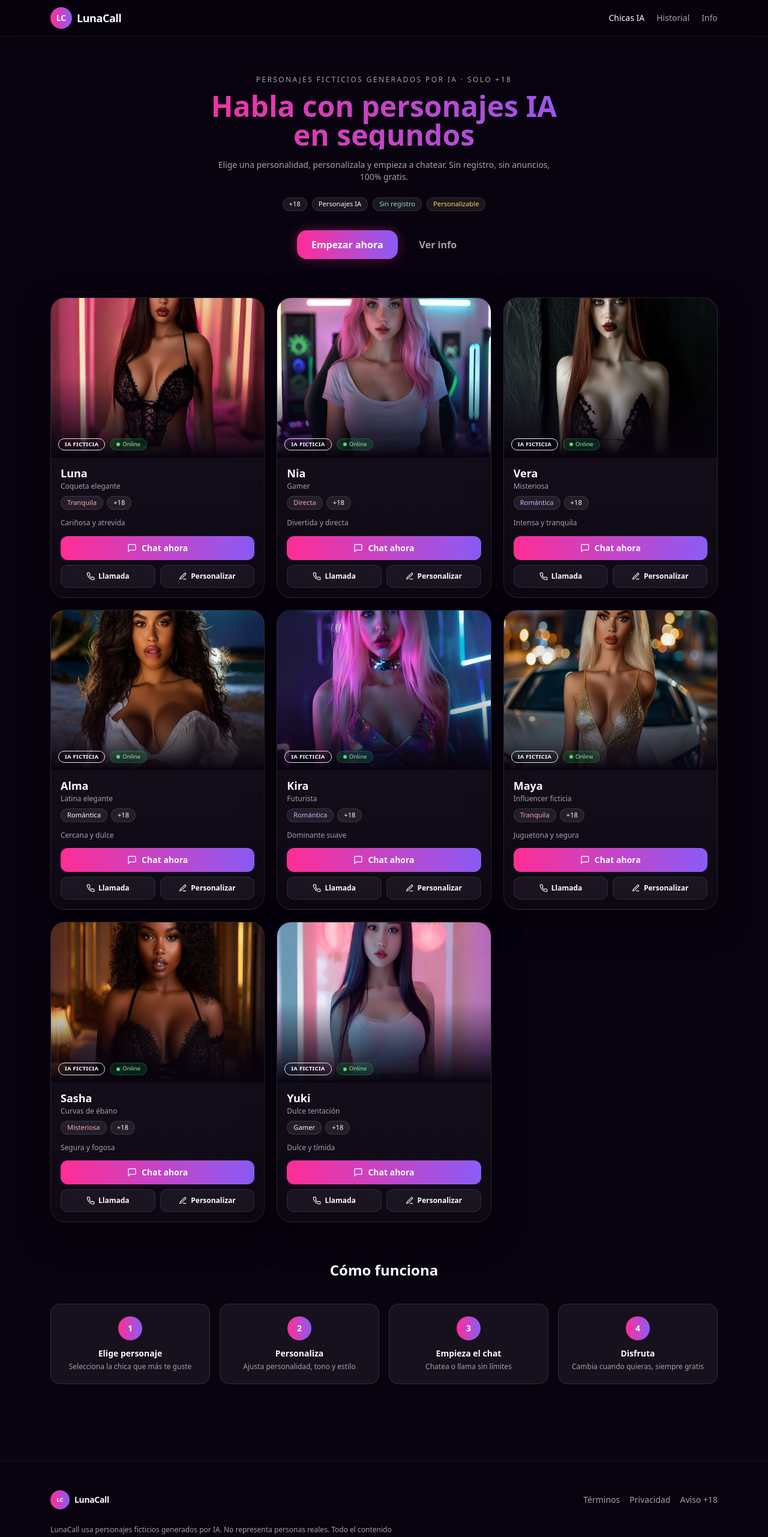
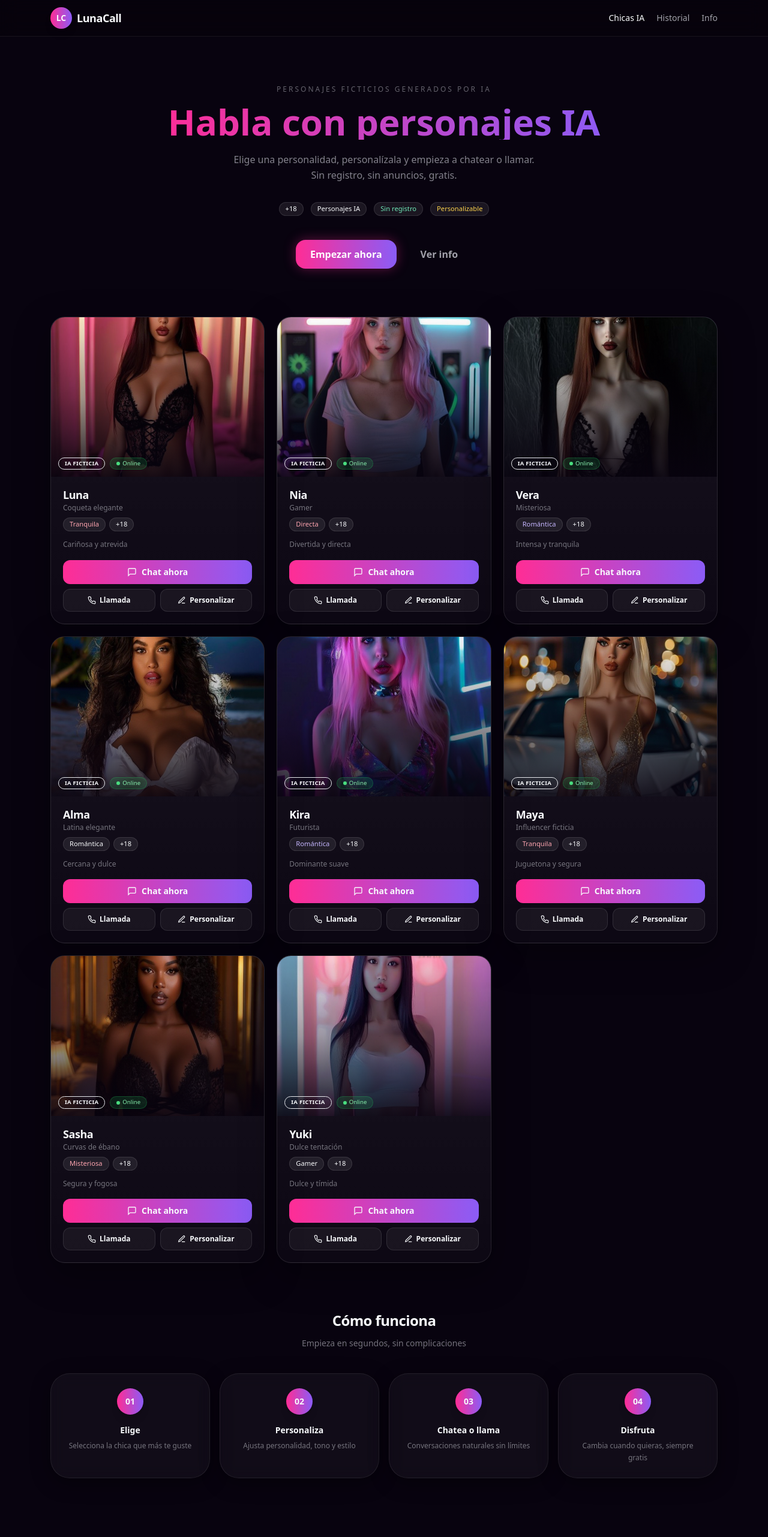
Before and after one commit to 3737631/luciaia, a Next.js app: page /girls in a window 1280 px wide. Shown: the top 2563 px of the page at 60% size. Built offline with nearby package versions, Linux system fonts and the light colour scheme.

Commit message:
feat: full redesign - glassmorphism, cleaner layout, premium cards

```diff
--- a/src/app/girls/page.tsx
+++ b/src/app/girls/page.tsx
@@ -10,24 +10,24 @@ export default function GirlsPage() {
     <>
       <Header />
       <main className="mx-auto max-w-6xl px-5">
-        <section className="py-16 text-center">
-          <p className="mb-3 text-xs uppercase tracking-[0.2em] text-muted">
-            Personajes ficticios generados por IA · Solo +18
+        <section className="py-20 text-center">
+          <p className="mb-4 text-xs uppercase tracking-[0.25em] text-muted/60">
+            Personajes ficticios generados por IA
           </p>
-          <h1 className="mx-auto max-w-3xl text-4xl font-extrabold leading-tight gradient-text sm:text-5xl">
-            Habla con personajes IA<br />en segundos
+          <h1 className="mx-auto max-w-3xl text-5xl font-extrabold leading-[1.1] gradient-text sm:text-6xl">
+            Habla con personajes IA
           </h1>
-          <p className="mx-auto mt-4 max-w-xl text-sm text-muted">
-            Elige una personalidad, personalízala y empieza a chatear.
-            Sin registro, sin anuncios, 100% gratis.
+          <p className="mx-auto mt-5 max-w-lg text-base text-muted/80 leading-relaxed">
+            Elige una personalidad, personalízala y empieza a chatear o llamar.
+            Sin registro, sin anuncios, gratis.
           </p>
-          <div className="mt-6 flex flex-wrap items-center justify-center gap-2">
+          <div className="mt-8 flex flex-wrap items-center justify-center gap-3">
             <span className="chip bg-pink-500/15 text-pink-300 border-pink-500/25">+18</span>
             <span className="chip bg-purple-500/15 text-purple-300 border-purple-500/25">Personajes IA</span>
             <span className="chip bg-emerald-500/15 text-emerald-300 border-emerald-500/25">Sin registro</span>
             <span className="chip bg-amber-500/15 text-amber-300 border-amber-500/25">Personalizable</span>
           </div>
-          <div className="mt-8 flex flex-col items-center justify-center gap-3 sm:flex-row">
+          <div className="mt-10 flex flex-col items-center justify-center gap-4 sm:flex-row">
             <a href="#girls">
               <NeonButton>Empezar ahora</NeonButton>
             </a>
@@ -45,21 +45,22 @@ export default function GirlsPage() {
           </div>
         </section>
 
-        <section className="py-16">
-          <h2 className="mb-10 text-center text-2xl font-bold">Cómo funciona</h2>
+        <section className="py-20">
+          <h2 className="mb-3 text-center text-2xl font-bold tracking-tight">Cómo funciona</h2>
+          <p className="mb-10 text-center text-sm text-muted/70">Empieza en segundos, sin complicaciones</p>
           <div className="grid grid-cols-2 gap-4 sm:grid-cols-4">
             {[
-              { n: "1", t: "Elige personaje", d: "Selecciona la chica que más te guste" },
-              { n: "2", t: "Personaliza", d: "Ajusta personalidad, tono y estilo" },
-              { n: "3", t: "Empieza el chat", d: "Chatea o llama sin límites" },
-              { n: "4", t: "Disfruta", d: "Cambia cuando quieras, siempre gratis" },
+              { n: "01", t: "Elige", d: "Selecciona la chica que más te guste" },
+              { n: "02", t: "Personaliza", d: "Ajusta personalidad, tono y estilo" },
+              { n: "03", t: "Chatea o llama", d: "Conversaciones naturales sin límites" },
+              { n: "04", t: "Disfruta", d: "Cambia cuando quieras, siempre gratis" },
             ].map((s) => (
-              <div key={s.n} className="rounded-2xl card-surface p-5 text-center">
-                <div className="mx-auto mb-3 flex h-10 w-10 items-center justify-center rounded-full gradient-btn text-sm font-bold">
+              <div key={s.n} className="glass glass-hover rounded-xl3 p-6 text-center">
+                <div className="mx-auto mb-4 flex h-11 w-11 items-center justify-center rounded-full gradient-btn text-sm font-bold shadow-lg shadow-pink-500/25">
                   {s.n}
                 </div>
-                <p className="mb-1 text-sm font-semibold">{s.t}</p>
-                <p className="text-xs text-muted">{s.d}</p>
+                <p className="mb-1.5 text-sm font-semibold">{s.t}</p>
+                <p className="text-xs text-muted/70 leading-relaxed">{s.d}</p>
               </div>
             ))}
           </div>
--- a/src/app/globals.css
+++ b/src/app/globals.css
@@ -28,6 +28,33 @@ body::before {
 .card-surface {
   background: rgba(255, 255, 255, 0.06);
   border: 1px solid rgba(255, 255, 255, 0.12);
+  backdrop-filter: blur(4px);
+}
+
+.glass {
+  background: rgba(255, 255, 255, 0.04);
+  border: 1px solid rgba(255, 255, 255, 0.08);
+  backdrop-filter: blur(12px);
+  box-shadow: 0 8px 32px rgba(0,0,0,0.4);
+}
+
+.glass-hover {
+  transition: all 0.3s cubic-bezier(0.16, 1, 0.3, 1);
+}
+
+.glass-hover:hover {
+  background: rgba(255, 255, 255, 0.08);
+  border-color: rgba(255, 255, 255, 0.15);
+  box-shadow: 0 12px 48px rgba(0,0,0,0.5);
+  transform: translateY(-2px);
+}
+
+.section-title {
+  @apply text-2xl font-bold tracking-tight;
+}
+
+.section-subtitle {
+  @apply text-sm text-muted/70;
 }
 
 .girl-card {
--- a/src/app/info/page.tsx
+++ b/src/app/info/page.tsx
@@ -24,17 +24,17 @@ export default function InfoPage() {
     <>
       <Header />
       <main className="mx-auto max-w-6xl px-5">
-        <section className="py-16 text-center">
-          <h1 className="mx-auto max-w-2xl text-4xl font-extrabold leading-tight gradient-text sm:text-5xl">
+        <section className="py-20 text-center">
+          <h1 className="mx-auto max-w-2xl text-5xl font-extrabold leading-[1.1] gradient-text sm:text-6xl">
             LunaCall
           </h1>
-          <p className="mx-auto mt-4 max-w-xl text-sm text-muted">
-            Habla con personajes IA en segundos. Elige una personalidad, personalízala y empieza a chatear.
+          <p className="mx-auto mt-5 max-w-lg text-base text-muted/80 leading-relaxed">
+            Habla con personajes IA en segundos. Elige, personaliza y chatea o llama sin límites.
           </p>
-          <p className="mt-2 text-xs text-muted">
-            Personajes ficticios · +18 · Sin registro
+          <p className="mt-3 text-xs text-muted/60">
+            Personajes ficticios &middot; +18 &middot; Sin registro
           </p>
-          <div className="mt-8 flex flex-col items-center justify-center gap-3 sm:flex-row">
+          <div className="mt-10">
             <Link href="/girls">
               <NeonButton>Empezar ahora</NeonButton>
             </Link>
@@ -45,9 +45,9 @@ export default function InfoPage() {
           {features.map((f) => (
             <div
               key={f.title}
-              className="rounded-2xl card-surface p-6 text-center hover:-translate-y-1 hover:shadow-glowSm transition-all duration-200"
+              className="glass glass-hover rounded-xl3 p-6 text-center"
             >
-              <span className="mb-3 inline-flex h-10 w-10 items-center justify-center rounded-xl bg-white/5">
+              <span className="mb-4 inline-flex h-11 w-11 items-center justify-center rounded-xl bg-white/5 border border-white/10">
                 {f.icon === "mail" && <svg viewBox="0 0 24 24" className="h-5 w-5 text-muted" fill="none" stroke="currentColor" strokeWidth="1.5" strokeLinecap="round" strokeLinejoin="round"><rect x="2" y="4" width="20" height="16" rx="2"/><path d="M22 7l-10 7L2 7"/></svg>}
                 {f.icon === "x" && <svg viewBox="0 0 24 24" className="h-5 w-5 text-muted" fill="none" stroke="currentColor" strokeWidth="1.5" strokeLinecap="round" strokeLinejoin="round"><line x1="18" y1="6" x2="6" y2="18"/><line x1="6" y1="6" x2="18" y2="18"/></svg>}
                 {f.icon === "edit" && <svg viewBox="0 0 24 24" className="h-5 w-5 text-muted" fill="none" stroke="currentColor" strokeWidth="1.5" strokeLinecap="round" strokeLinejoin="round"><path d="M12 20h9"/><path d="M16.5 3.5a2.121 2.121 0 0 1 3 3L7 19l-4 1 1-4L16.5 3.5z"/></svg>}
@@ -55,32 +55,33 @@ export default function InfoPage() {
                 {f.icon === "lock" && <svg viewBox="0 0 24 24" className="h-5 w-5 text-muted" fill="none" stroke="currentColor" strokeWidth="1.5" strokeLinecap="round" strokeLinejoin="round"><rect x="3" y="11" width="18" height="11" rx="2" ry="2"/><path d="M7 11V7a5 5 0 0 1 10 0v4"/></svg>}
                 {f.icon === "cpu" && <svg viewBox="0 0 24 24" className="h-5 w-5 text-muted" fill="none" stroke="currentColor" strokeWidth="1.5" strokeLinecap="round" strokeLinejoin="round"><rect x="4" y="4" width="16" height="16" rx="2" ry="2"/><rect x="9" y="9" width="6" height="6"/><line x1="9" y1="1" x2="9" y2="4"/><line x1="15" y1="1" x2="15" y2="4"/><line x1="9" y1="20" x2="9" y2="23"/><line x1="15" y1="20" x2="15" y2="23"/><line x1="20" y1="9" x2="23" y2="9"/><line x1="20" y1="14" x2="23" y2="14"/><line x1="1" y1="9" x2="4" y2="9"/><line x1="1" y1="14" x2="4" y2="14"/></svg>}
               </span>
-              <h3 className="mb-1 text-sm font-semibold">{f.title}</h3>
-              <p className="text-xs text-muted">{f.desc}</p>
+              <h3 className="mb-1.5 text-sm font-semibold">{f.title}</h3>
+              <p className="text-xs text-muted/70 leading-relaxed">{f.desc}</p>
             </div>
           ))}
         </section>
 
-        <section className="py-16">
-          <h2 className="mb-8 text-center text-2xl font-bold">Cómo funciona</h2>
+        <section className="py-20">
+          <h2 className="mb-3 text-center text-2xl font-bold tracking-tight">Cómo funciona</h2>
+          <p className="mb-10 text-center text-sm text-muted/70">Empieza en segundos, sin complicaciones</p>
           <div className="grid grid-cols-1 gap-4 sm:grid-cols-2 lg:grid-cols-4">
             {steps.map((s, i) => (
-              <div key={s} className="rounded-2xl card-surface p-6 text-center">
-                <div className="mx-auto mb-3 flex h-10 w-10 items-center justify-center rounded-full gradient-btn text-sm font-bold">
+              <div key={s} className="glass glass-hover rounded-xl3 p-6 text-center">
+                <div className="mx-auto mb-4 flex h-11 w-11 items-center justify-center rounded-full gradient-btn text-sm font-bold shadow-lg shadow-pink-500/25">
                   {i + 1}
                 </div>
-                <p className="text-sm text-muted">{s}</p>
+                <p className="text-sm text-muted/80">{s}</p>
               </div>
             ))}
           </div>
         </section>
 
-        <section className="py-16">
-          <div className="mx-auto max-w-2xl rounded-2xl card-surface p-8 text-center shadow-glow">
-            <p className="mb-2 text-sm text-pink font-semibold">Demo gratuita</p>
-            <p className="mb-4 text-4xl font-extrabold gradient-text">Sin límites</p>
-            <p className="mb-6 text-sm text-muted">
-              Chat con IA real, videollamada simulada, personalización. Todo gratis, sin registro.
+        <section className="py-20">
+          <div className="mx-auto max-w-lg rounded-xl3 glass p-10 text-center shadow-glow">
+            <p className="mb-2 text-sm text-pink font-semibold tracking-wide uppercase">Demo gratuita</p>
+            <p className="mb-4 text-5xl font-extrabold gradient-text">Sin límites</p>
+            <p className="mb-8 text-sm text-muted/70 leading-relaxed">
+              Chat con IA real, llamada simulada, personalización. Todo gratis, sin registro.
             </p>
             <Link href="/girls">
               <NeonButton>Empezar ahora</NeonButton>
--- a/src/components/GirlCard.tsx
+++ b/src/components/GirlCard.tsx
@@ -34,34 +34,34 @@ export default function GirlCard({ girl }: { girl: Girl }) {
   const girlImage = getGirlImage(girl.id, girl.defaultHair, girl.defaultOutfit, girl.defaultBackground);
 
   return (
-    <div className="girl-card">
+    <div className="girl-card group">
       <div className={`relative aspect-[4/3] w-full bg-gradient-to-b ${gradient} overflow-hidden`}>
         {!imgFailed ? (
           <img
             src={girlImage}
             alt={girl.name}
-            className="absolute inset-0 h-full w-full object-cover transition-all duration-500 group-hover:scale-110"
+            className="absolute inset-0 h-full w-full object-cover transition-all duration-700 group-hover:scale-110"
             onError={() => setImgFailed(true)}
           />
         ) : null}
-        <div className="absolute inset-0 bg-gradient-to-t from-[#08030f] via-transparent to-transparent" />
+        <div className="absolute inset-0 bg-gradient-to-t from-[#08030f] via-[#08030f]/40 to-transparent opacity-90" />
         <div className="absolute bottom-3 left-3 right-3 flex items-start justify-between">
           <div className="flex items-center gap-2">
             <span className="rounded-full bg-pink-500/20 px-2.5 py-0.5 text-[0.6rem] font-semibold uppercase tracking-wide text-pink-300 border border-pink-500/30">
               IA ficticia
             </span>
             <span className="flex items-center gap-1 rounded-full bg-green-500/15 px-2.5 py-0.5 text-[0.6rem] text-green-300 border border-green-500/25">
-              <span className="h-1.5 w-1.5 rounded-full bg-green-400" />
+              <span className="h-1.5 w-1.5 rounded-full bg-green-400 animate-pulse" />
               Online
             </span>
           </div>
         </div>
       </div>
-      <div className="px-4 pb-4 pt-3">
+      <div className="px-5 pb-5 pt-4">
         <div className="mb-2 flex items-center justify-between">
           <div>
-            <h3 className="text-lg font-bold">{girl.name}</h3>
-            <p className="text-xs text-muted">{girl.style}</p>
+            <h3 className="text-lg font-bold tracking-tight">{girl.name}</h3>
+            <p className="text-xs text-muted/70">{girl.style}</p>
           </div>
         </div>
         <div className="mb-3 flex flex-wrap gap-1.5">
@@ -70,23 +70,23 @@ export default function GirlCard({ girl }: { girl: Girl }) {
           </span>
           <span className="chip">+18</span>
         </div>
-        <p className="mb-3 text-xs text-muted leading-relaxed">{girl.personalityLabel}</p>
+        <p className="mb-4 text-xs text-muted/70 leading-relaxed">{girl.personalityLabel}</p>
         <div className="flex flex-col gap-2">
           <Link href={`/chat/${girl.id}`}>
-            <button className="w-full rounded-xl gradient-btn py-2.5 text-sm font-semibold transition-all duration-200 hover:scale-[1.02] active:scale-95 flex items-center justify-center gap-2">
+            <button className="w-full rounded-xl gradient-btn py-2.5 text-sm font-semibold transition-all duration-200 hover:shadow-lg hover:shadow-pink-500/25 active:scale-[0.98] flex items-center justify-center gap-2">
               <svg width="16" height="16" viewBox="0 0 24 24" fill="none" stroke="currentColor" strokeWidth="2"><path d="M21 15a2 2 0 0 1-2 2H7l-4 4V5a2 2 0 0 1 2-2h14a2 2 0 0 1 2 2z"/></svg>
               Chat ahora
             </button>
           </Link>
           <div className="flex gap-2">
             <Link href={`/call/${girl.id}`} className="flex-1">
-              <button className="flex w-full items-center justify-center gap-1.5 rounded-xl border border-white/10 bg-white/5 py-2.5 text-xs font-semibold transition-all duration-200 hover:bg-white/10 active:scale-95">
+              <button className="flex w-full items-center justify-center gap-1.5 rounded-xl border border-white/10 bg-white/5 py-2.5 text-xs font-semibold transition-all duration-200 hover:bg-white/10 hover:border-white/20 active:scale-[0.98]">
                 <svg width="14" height="14" viewBox="0 0 24 24" fill="none" stroke="currentColor" strokeWidth="2"><path d="M22 16.92v3a2 2 0 0 1-2.18 2 19.79 19.79 0 0 1-8.63-3.07 19.5 19.5 0 0 1-6-6 19.79 19.79 0 0 1-3.07-8.67A2 2 0 0 1 4.11 2h3a2 2 0 0 1 2 1.72 12.84 12.84 0 0 0 .7 2.81 2 2 0 0 1-.45 2.11L8.09 9.91a16 16 0 0 0 6 6l1.27-1.27a2 2 0 0 1 2.11-.45 12.84 12.84 0 0 0 2.81.7A2 2 0 0 1 22 16.92z"/></svg>
                 Llamada
               </button>
             </Link>
             <Link href={`/customize/${girl.id}`} className="flex-1">
-              <button className="flex w-full items-center justify-center gap-1.5 rounded-xl border border-white/10 bg-white/5 py-2.5 text-xs font-semibold transition-all duration-200 hover:bg-white/10 active:scale-95">
+              <button className="flex w-full items-center justify-center gap-1.5 rounded-xl border border-white/10 bg-white/5 py-2.5 text-xs font-semibold transition-all duration-200 hover:bg-white/10 hover:border-white/20 active:scale-[0.98]">
                 <svg width="14" height="14" viewBox="0 0 24 24" fill="none" stroke="currentColor" strokeWidth="2"><path d="M12 20h9"/><path d="M16.5 3.5a2.121 2.121 0 0 1 3 3L7 19l-4 1 1-4L16.5 3.5z"/></svg>
                 Personalizar
               </button>
--- a/tailwind.config.js
+++ b/tailwind.config.js
@@ -16,10 +16,13 @@ module.exports = {
       },
       borderRadius: {
         xl2: "24px",
+        xl3: "32px",
       },
       boxShadow: {
         glow: "0 0 40px rgba(255, 45, 149, 0.25), 0 0 80px rgba(139, 92, 246, 0.15)",
         glowSm: "0 0 20px rgba(255, 45, 149, 0.35)",
+        glass: "0 8px 32px rgba(0,0,0,0.4), 0 0 0 1px rgba(255,255,255,0.06)",
+        card: "0 4px 24px rgba(0,0,0,0.3)",
       },
       keyframes: {
         float: {
```
Also changed, not shown: src/app/history/page.tsx (+17 -17 lines), src/components/ChatWindow.tsx (+11 -12 lines).
